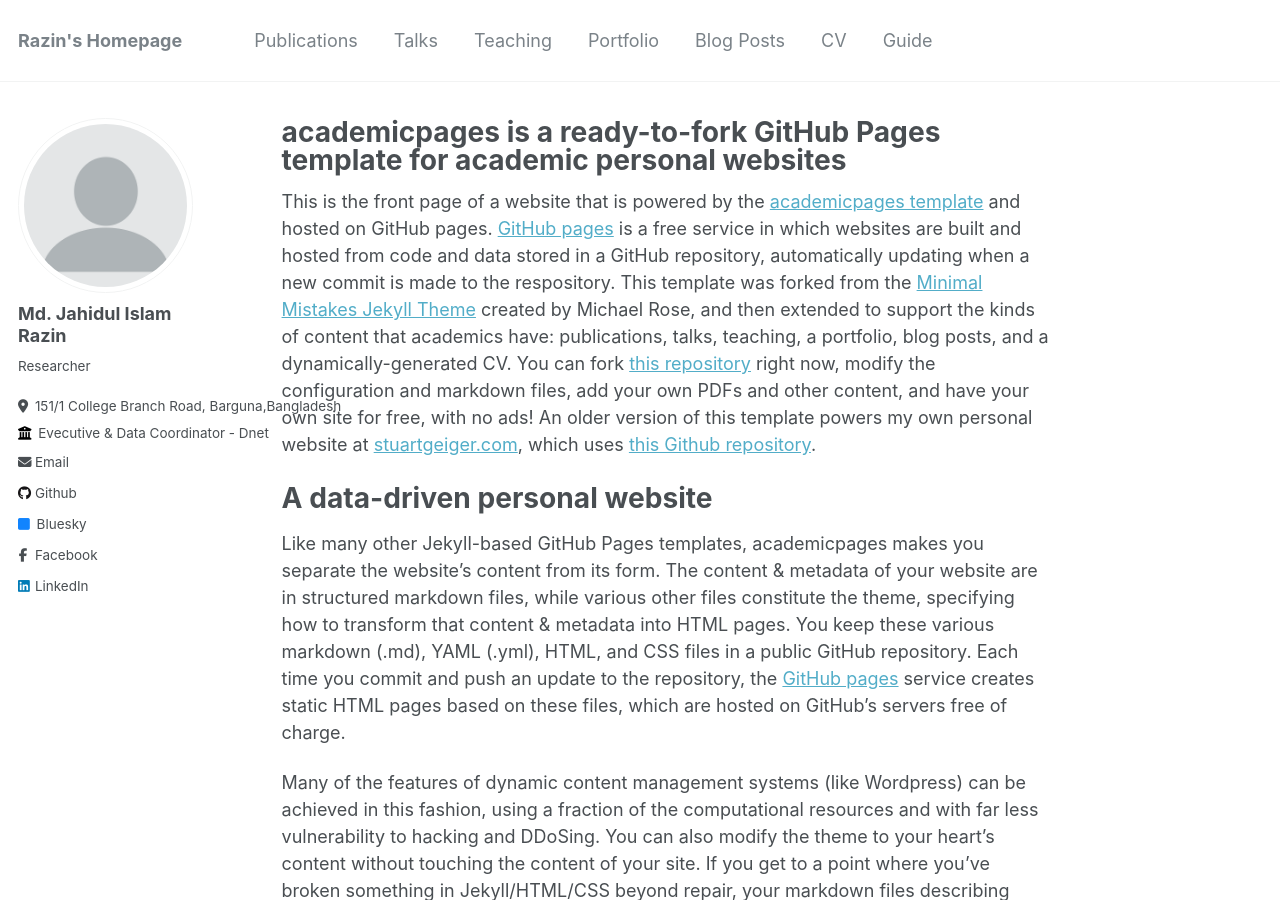
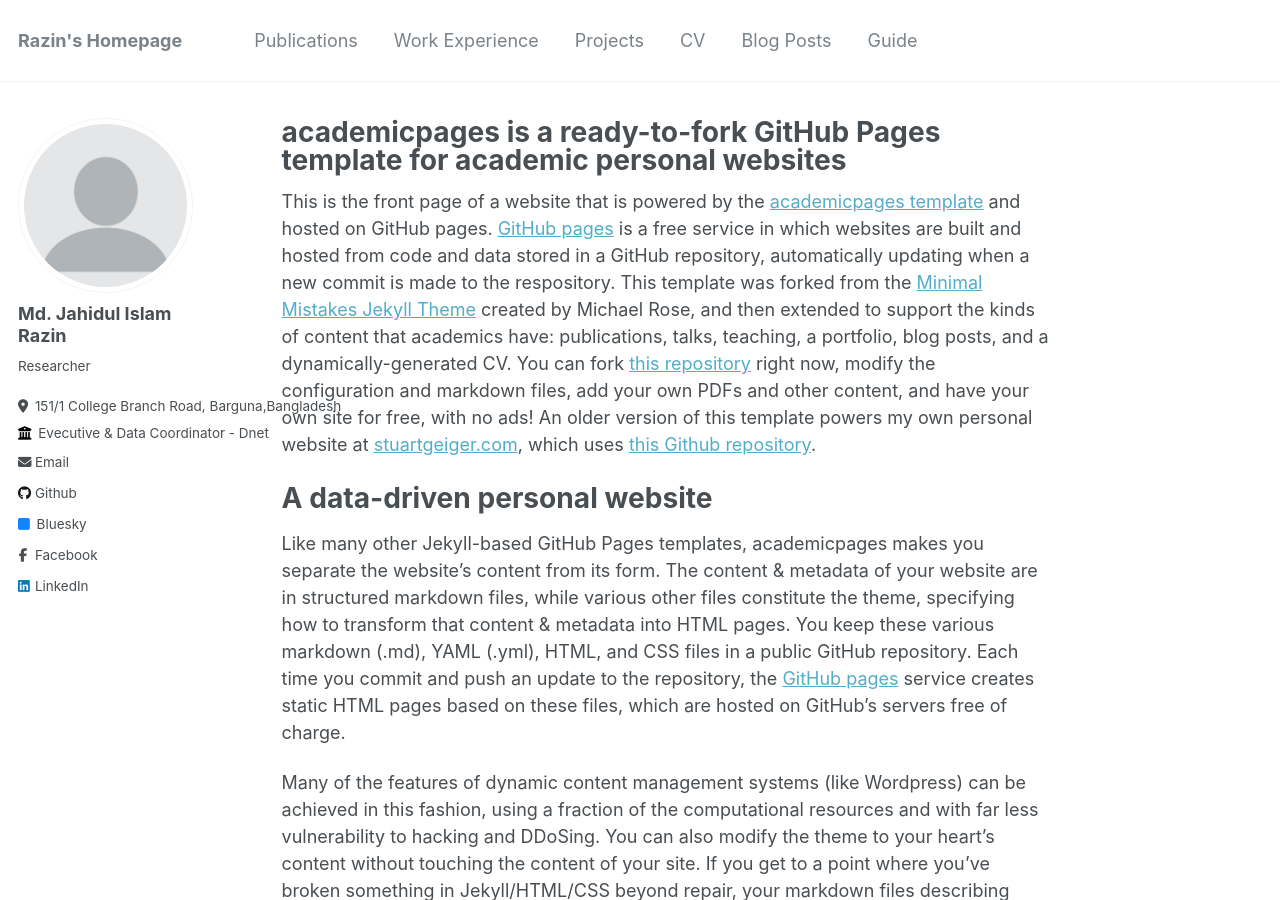
Before and after one commit to Razinn/razins-portfolio, a Jekyll site: the page built from _pages/about.md, in a window 1280 px wide and 900 px high. Built offline with Jekyll 4.4.1, drawn with Linux system fonts in a browser that asks for light colours.

Commit message:
Update navigation.yml

```diff
--- a/_data/navigation.yml
+++ b/_data/navigation.yml
@@ -3,20 +3,17 @@ main:
   - title: "Publications"
     url: /publications/
 
-  - title: "Talks"
-    url: /talks/
-
-  - title: "Teaching"
+  - title: "Work Experience"
     url: /teaching/
 
-  - title: "Portfolio"
+  - title: "Projects"
     url: /portfolio/
+
+  - title: "CV"
+    url: /cv/
 
   - title: "Blog Posts"
     url: /year-archive/
 
-  - title: "CV"
-    url: /cv/
-
   - title: "Guide"
     url: /markdown/
```
